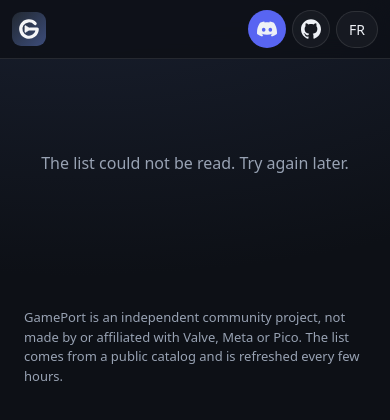
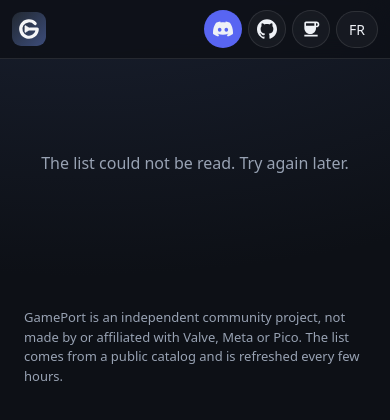
Before and after one commit to gameport-project/gameport-project.github.io, a plain HTML site: page site/index.html in a window 390 px wide. Drawn offline with Linux system fonts and the light colour scheme; no server answers.

Commit message:
feat(site): add the Ko-fi link to the header

```diff
--- a/site/index.html
+++ b/site/index.html
@@ -25,6 +25,7 @@
   <nav class="links">
     <a id="link-discord" aria-label="Discord" class="discord" href="https://discord.gg/yWXXAC2AKc"><svg class="dc" viewBox="0 0 24 24" fill="currentColor" aria-hidden="true"><path d="M20.317 4.3698a19.7913 19.7913 0 00-4.8851-1.5152.0741.0741 0 00-.0785.0371c-.211.3753-.4447.8648-.6083 1.2495-1.8447-.2762-3.68-.2762-5.4868 0-.1636-.3933-.4058-.8742-.6177-1.2495a.077.077 0 00-.0785-.037 19.7363 19.7363 0 00-4.8852 1.515.0699.0699 0 00-.0321.0277C.5334 9.0458-.319 13.5799.0992 18.0578a.0824.0824 0 00.0312.0561c2.0528 1.5076 4.0413 2.4228 5.9929 3.0294a.0777.0777 0 00.0842-.0276c.4616-.6304.8731-1.2952 1.226-1.9942a.076.076 0 00-.0416-.1057c-.6528-.2476-1.2743-.5495-1.8722-.8923a.077.077 0 01-.0076-.1277c.1258-.0943.2517-.1923.3718-.2914a.0743.0743 0 01.0776-.0105c3.9278 1.7933 8.18 1.7933 12.0614 0a.0739.0739 0 01.0785.0095c.1202.099.246.1981.3728.2924a.077.077 0 01-.0066.1276 12.2986 12.2986 0 01-1.873.8914.0766.0766 0 00-.0407.1067c.3604.698.7719 1.3628 1.225 1.9932a.076.076 0 00.0842.0286c1.961-.6067 3.9495-1.5219 6.0023-3.0294a.077.077 0 00.0313-.0552c.5004-5.177-.8382-9.6739-3.5485-13.6604a.061.061 0 00-.0312-.0286zM8.02 15.3312c-1.1825 0-2.1569-1.0857-2.1569-2.419 0-1.3332.9555-2.4189 2.157-2.4189 1.2108 0 2.1757 1.0952 2.1568 2.419 0 1.3332-.9555 2.4189-2.1569 2.4189zm7.9748 0c-1.1825 0-2.1569-1.0857-2.1569-2.419 0-1.3332.9554-2.4189 2.1569-2.4189 1.2108 0 2.1757 1.0952 2.1568 2.419 0 1.3332-.946 2.4189-2.1568 2.4189Z"/></svg><span class="lbl">Discord</span></a>
     <a class="github" aria-label="GitHub" href="https://github.com/gameport-project/gameport-app"><svg class="dc" viewBox="0 0 24 24" fill="currentColor" aria-hidden="true"><path d="M12 .297c-6.63 0-12 5.373-12 12 0 5.303 3.438 9.8 8.205 11.385.6.113.82-.258.82-.577 0-.285-.01-1.04-.015-2.04-3.338.724-4.042-1.61-4.042-1.61C4.422 18.07 3.633 17.7 3.633 17.7c-1.087-.744.084-.729.084-.729 1.205.084 1.838 1.236 1.838 1.236 1.07 1.835 2.809 1.305 3.495.998.108-.776.417-1.305.76-1.605-2.665-.3-5.466-1.332-5.466-5.93 0-1.31.465-2.38 1.235-3.22-.135-.303-.54-1.523.105-3.176 0 0 1.005-.322 3.3 1.23.96-.267 1.98-.399 3-.405 1.02.006 2.04.138 3 .405 2.28-1.552 3.285-1.23 3.285-1.23.645 1.653.24 2.873.12 3.176.765.84 1.23 1.91 1.23 3.22 0 4.61-2.805 5.625-5.475 5.92.42.36.81 1.096.81 2.22 0 1.606-.015 2.896-.015 3.286 0 .315.21.69.825.57C20.565 22.092 24 17.592 24 12.297c0-6.627-5.373-12-12-12"/></svg><span class="lbl">GitHub</span></a>
+    <a class="kofi" aria-label="Ko-fi" href="https://ko-fi.com/moi952" rel="noopener"><svg class="dc" viewBox="0 0 24 24" fill="currentColor" aria-hidden="true"><path d="M18.5 3H6c-1.1 0-2 .9-2 2v5.71c0 3.83 2.95 7.18 6.78 7.29 3.96.12 7.22-3.06 7.22-7v-1h.5c1.93 0 3.5-1.57 3.5-3.5S20.43 3 18.5 3zM16 5v3H6V5h10zm2.5 3H18V5h.5c.83 0 1.5.67 1.5 1.5S19.33 8 18.5 8zM4 19h16v2H4z"/></svg><span class="lbl">Ko-fi</span></a>
     <button id="lang" type="button" aria-label="Language"></button>
   </nav>
 </header>
--- a/site/style.css
+++ b/site/style.css
@@ -269,6 +269,7 @@ img.mark { display: block; width: 34px; height: 34px; border-radius: 9px; backgr
 .dc { width: 18px; height: 18px; flex: none; }
 .links .discord { display: inline-flex; align-items: center; gap: 7px; }
 .links .github { display: inline-flex; align-items: center; gap: 7px; }
+.links .kofi { display: inline-flex; align-items: center; gap: 7px; }
 
 /* a word of caution, in orange: tinted, never a block of coloured text */
 .notice {
@@ -299,7 +300,7 @@ img.mark { display: block; width: 34px; height: 34px; border-radius: 9px; backgr
   .top { flex-wrap: nowrap; gap: 8px; padding: 10px 12px; }
   .links { flex-wrap: nowrap; gap: 6px; }
   .links a, .links button { padding: 7px 12px; }
-  .links .discord, .links .github { padding: 8px; }
+  .links .discord, .links .github, .links .kofi { padding: 8px; }
   .links .lbl, .long { display: none; }
   .short { display: inline; }
   .dc { width: 20px; height: 20px; }
```
